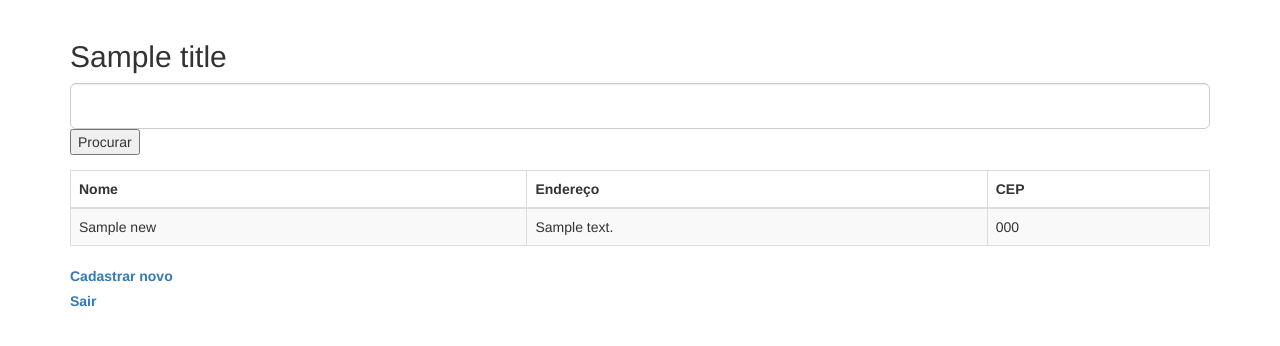
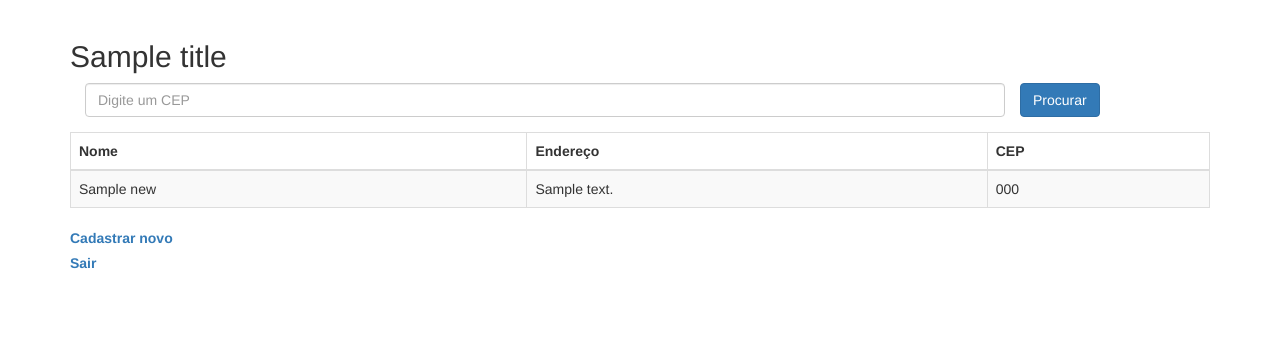
Before and after one commit to AlexSerodio/codeigniter-test, a PHP site: the page made by application/views/news/index.php in a window 1280 px wide. Shown: the part 50-396 px from the top of the page. Run offline with PHP 8.4, Linux system fonts and the light colour scheme; the template is opened without the code that fills it: most values are stand-ins (such as "Sample title", 1, 10 or a date in 2020); data that the repository does not hold is empty.

Commit message:
Update forms

```diff
--- a/application/views/login.php
+++ b/application/views/login.php
@@ -21,14 +21,14 @@
 						<div class="form-group">
 							<label for="username" class="col-lg-2 control-label">Usuário</label>
 							<div class="col-lg-10">
-								<input type="text" name="username" class="form-control" />
+								<input type="text" name="username" placeholder="admin" class="form-control" />
 							</div>
 							<span class="text-danger"><?php echo form_error('username'); ?></span>
 						</div>
 						<div class="form-group">
 							<label for="password" class="col-lg-2 control-label">Senha</label>
 							<div class="col-lg-10">
-								<input type="password" name="password" class="form-control" />
+								<input type="password" name="password" placeholder="admin" class="form-control" />
 							</div>
 							<span class="text-danger"><?php echo form_error('password'); ?></span>
 						</div>
--- a/application/views/news/index.php
+++ b/application/views/news/index.php
@@ -13,8 +13,10 @@
 
 			<?php echo form_open('store/search'); ?>
 				<div class="form-group">
-					<input type="text" name="search-title" id="search_box" class="form-control input-lg typeahead">
-					<input type="submit" name="submit" value="Procurar">
+					<div class="col-lg-10">
+						<input type="text" name="search-title" id="search_box" placeholder="Digite um CEP" class="form-control input-md">
+					</div>
+					<button type="submit" name="login" class="btn btn-primary">Procurar</button>
 				</div>
 			</form>
 
```
